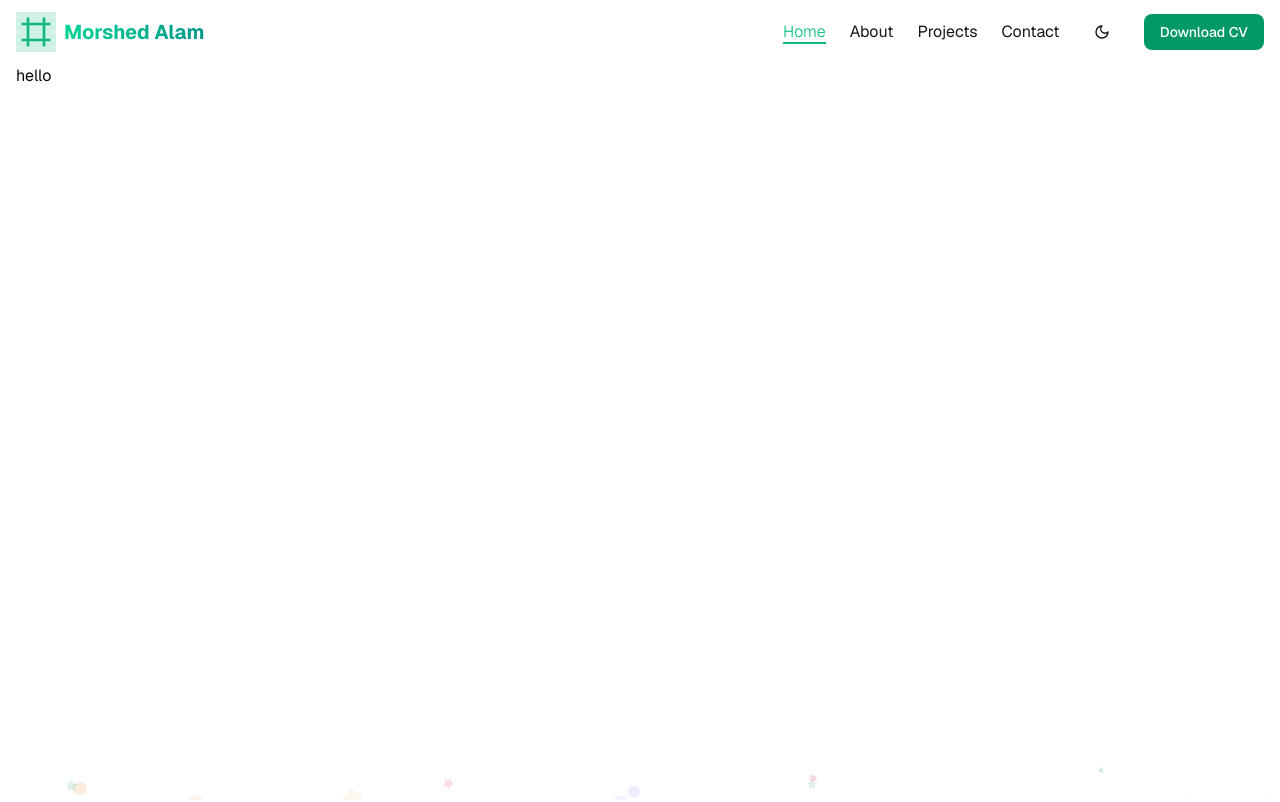
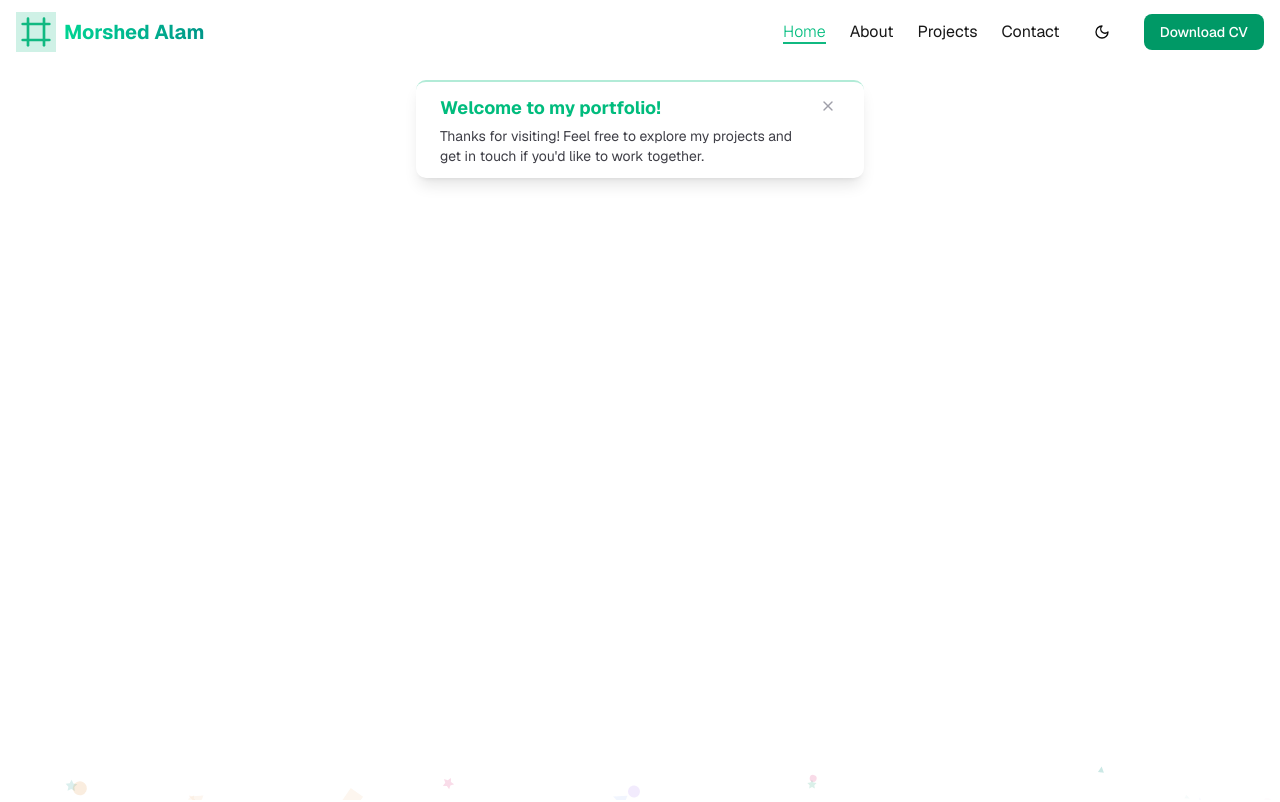
Before and after one commit to morz-mamun/morshed-portfolio, a Next.js app: page / in a window 1280 px wide. Shown: the top 802 px of the page. Built offline with nearby package versions, Linux system fonts and the light colour scheme.

Commit message:
feat: add welcome modal

```diff
--- a/app/(public)/layout.tsx
+++ b/app/(public)/layout.tsx
@@ -9,7 +9,7 @@ export default function PublicLayout ({
   children: React.ReactNode
 }>) {
   return (
-    <main className='container mx-auto px-2 lg:px-4 min-h-screen'>
+    <main className='min-h-screen container mx-auto px-2 lg:px-4 '>
       {/* navbar */}
       <Navbar />
 
--- a/app/(public)/page.tsx
+++ b/app/(public)/page.tsx
@@ -1,11 +1,11 @@
 import CelebrationEffect from "@/components/celebration-effect"
+import WelcomeModal from "@/components/welcome-modal"
 
 export default function Home () {
   return (
-    <main>
+    <main className="min-h-screen">
       <CelebrationEffect />
-      {/* <div className="h-screen bg-gradient-to-b from-emerald-400 to-teal-600"></div> */}
-      <h1>hello</h1>
+      <WelcomeModal />
     </main>
   )
 }
--- /dev/null
+++ b/components/welcome-modal.tsx
@@ -0,0 +1,63 @@
+"use client"
+
+import { useState, useEffect } from "react"
+import { motion, AnimatePresence } from "framer-motion"
+import { X } from "lucide-react"
+import { useTheme } from "next-themes"
+
+export default function WelcomeModal() {
+  const [isVisible, setIsVisible] = useState(false)
+  const { theme } = useTheme()
+
+  useEffect(() => {
+    // Show banner after a short delay
+    const timer = setTimeout(() => {
+      setIsVisible(true)
+
+      // Auto-hide after 8 seconds
+      const hideTimer = setTimeout(() => {
+        setIsVisible(false)
+      }, 8000)
+
+      return () => clearTimeout(hideTimer)
+    }, 1500) // Show after confetti starts
+
+    return () => clearTimeout(timer)
+  }, [])
+
+  const handleClose = () => {
+    setIsVisible(false)
+  }
+
+  return (
+    <AnimatePresence>
+      {isVisible && (
+        <motion.div
+          initial={{ y: -100, opacity: 0 }}
+          animate={{ y: 0, opacity: 1 }}
+          exit={{ y: -100, opacity: 0 }}
+          transition={{ duration: 0.5 }}
+          className={`fixed top-20 left-1/2 transform -translate-x-1/2 z-50 px-6 py-3 rounded-lg shadow-lg ${
+            theme === "dark" ? "bg-zinc-800 border-t-2 border-emerald-500/30" : "bg-white border-t-2 border-emerald-500/30"
+          } max-w-md w-full mx-auto`}
+        >
+          <div className="flex items-start justify-between">
+            <div className="flex-1 pr-4">
+              <h3 className="font-bold text-lg mb-1 text-emerald-500">Welcome to my portfolio!</h3>
+              <p className={`text-sm ${theme === "dark" ? "text-zinc-300" : "text-zinc-700"}`}>
+                Thanks for visiting! Feel free to explore my projects and get in touch if you'd like to work together.
+              </p>
+            </div>
+            <button
+              onClick={handleClose}
+              className={`p-1 rounded-full ${theme === "dark" ? "hover:bg-zinc-700" : "hover:bg-zinc-100"}`}
+              aria-label="Close welcome message"
+            >
+              <X size={16} className="text-zinc-400" />
+            </button>
+          </div>
+        </motion.div>
+      )}
+    </AnimatePresence>
+  )
+}
```
